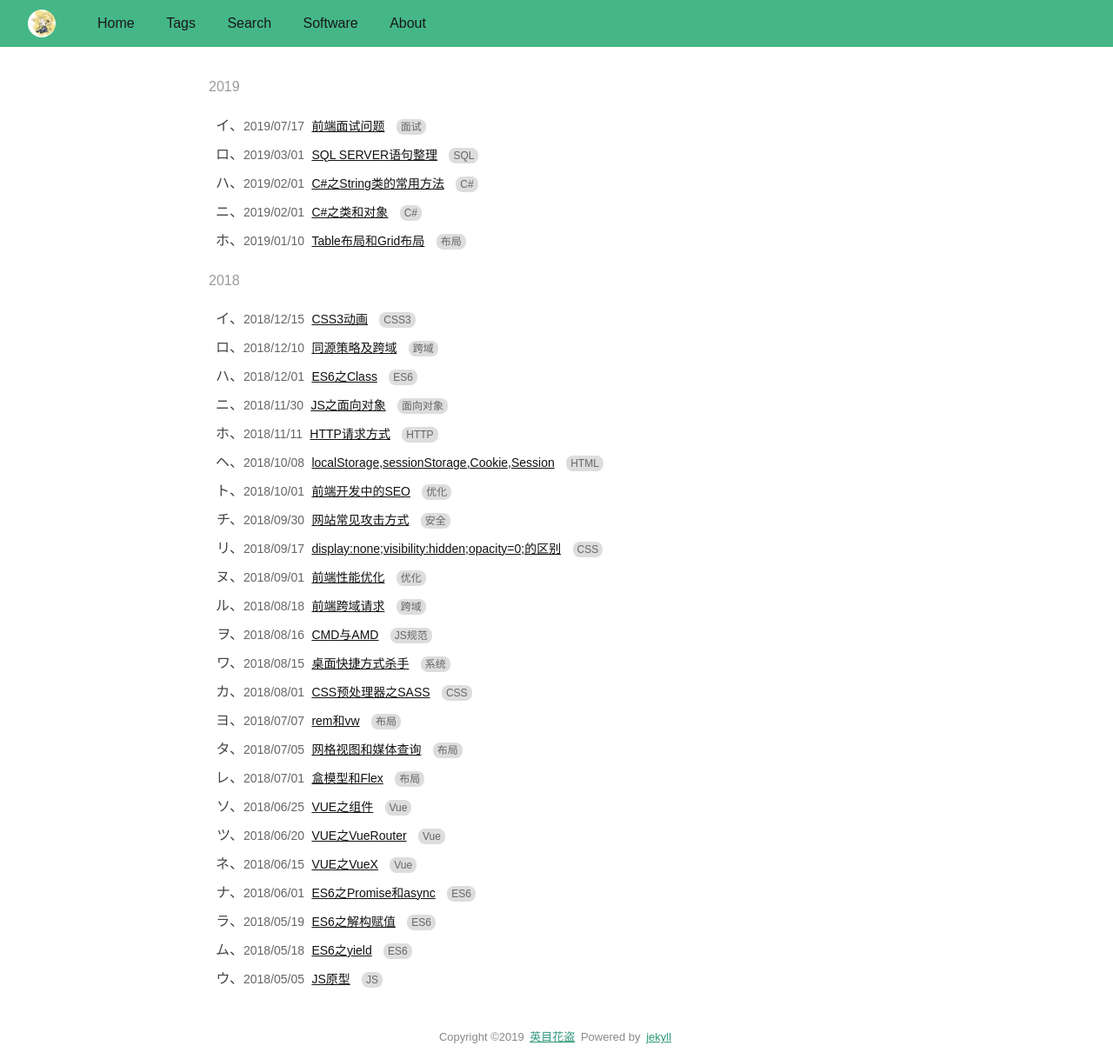
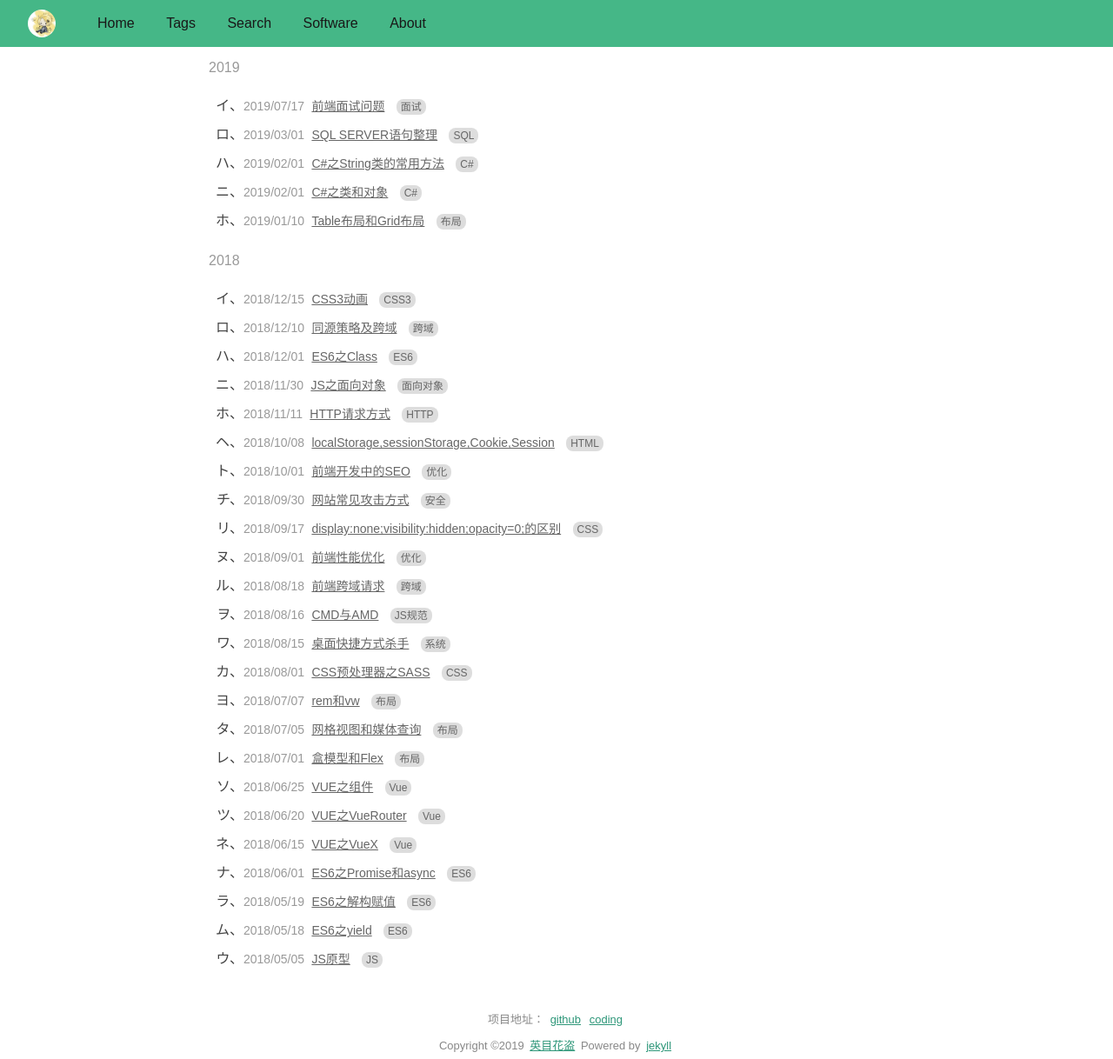
Before and after one commit to yingmhd/ymhdblog, a Jekyll site: the page built from index.html, in a window 1280 px wide and 1218 px high. Shown: the whole window at 87% size. Built offline with Jekyll 4.4.1, drawn with Linux system fonts in a browser that asks for light colours.

Commit message:
完善中

```diff
--- a/_includes/footer.html
+++ b/_includes/footer.html
@@ -1 +1,5 @@
-<footer>Copyright ©2019 <a href="{{site.baseurl}}">{{ site.title }}</a> Powered by <a href="http://jekyll.com.cn/">jekyll</a></footer>
+<footer>
+	项目地址： <a href="https://github.com/dyfself/ymhdBlog" target="_blank">github</a>
+	<a href="https://dev.tencent.com/u/yingmhd/p/ymhdBlog/git" target="_blank">coding</a><br/>
+	Copyright ©2019 <a href="{{site.baseurl}}">{{ site.title }}</a> Powered by <a href="http://jekyll.com.cn/">jekyll</a>
+</footer>
--- a/static/css/common.css
+++ b/static/css/common.css
@@ -19,10 +19,9 @@
 .main-content {
     min-height: 100%;
     margin: 0 auto;
-    padding-top: 5.4em;
-    margin-top: -3.4em;
-    padding-bottom: 60px;
-    margin-bottom: -40px;
+    padding-top: 4em;
+    padding-bottom: 80px;
+    margin-bottom: -60px;
 }
 
 @media screen and (min-width: 800px) {
@@ -34,15 +33,22 @@
     .main-content {
         width: 100%;
     }
+    #articlelist .type-head {
+        padding-left: 20px;
+    }
 }
 
 /*头部样式*/
 #header {
     height: 3.4em;
     padding: 0 2em;
-    /*background-color: #2c9678;*/
     background-color: #45b787;
     color: #191818;
+    position: fixed;
+    left: 0;
+    top: 0;
+    width: 100%;
+    z-index: 9999;
 }
 
 #header .logo {
@@ -175,7 +181,7 @@
 
 /*底部样式*/
 footer{
-    height: 40px;
+    height: 60px;
     line-height: 30px;
     color: #888;
     font-size: 13px;
@@ -219,16 +225,18 @@
 }
 
 #articlelist li time{
-    color: #666;
+    color: #999;
     font-size: 14px;
 }
 
 #articlelist li>a{
-    color: #111;
+    color: #666;
     word-wrap: break-word;
     font-size: 14px;
 }
-
+#articlelist li>a:hover {
+    color: #2c9678;
+}
 #articlelist li span>a{
     font-size: 12px;
     text-decoration: none;
--- a/static/css/software.css
+++ b/static/css/software.css
@@ -3,6 +3,7 @@
 	width: 0;
 	height: 0;
 	clear: both;
+	display: block;
 }
 #softwareList ul li {
 	list-style: none;
@@ -14,8 +15,7 @@
     width: 100%;
 	height: 70px;
 	display: block;
-	padding-left: 70px;
-	padding-top: 8px;
+	padding: 10px 5px 0 70px;
 	position: relative;
 	text-decoration: none;
 	/*box-shadow: 0px 0px 5px #888888;*/
@@ -23,6 +23,7 @@
     /*background-color: #FAFAFA;*/
     border: 1px solid #ccc;
     color: #666;
+    font-size: 14px;
 }
 #softwareList ul li a:hover {
 	border-color: #45b787;
```
